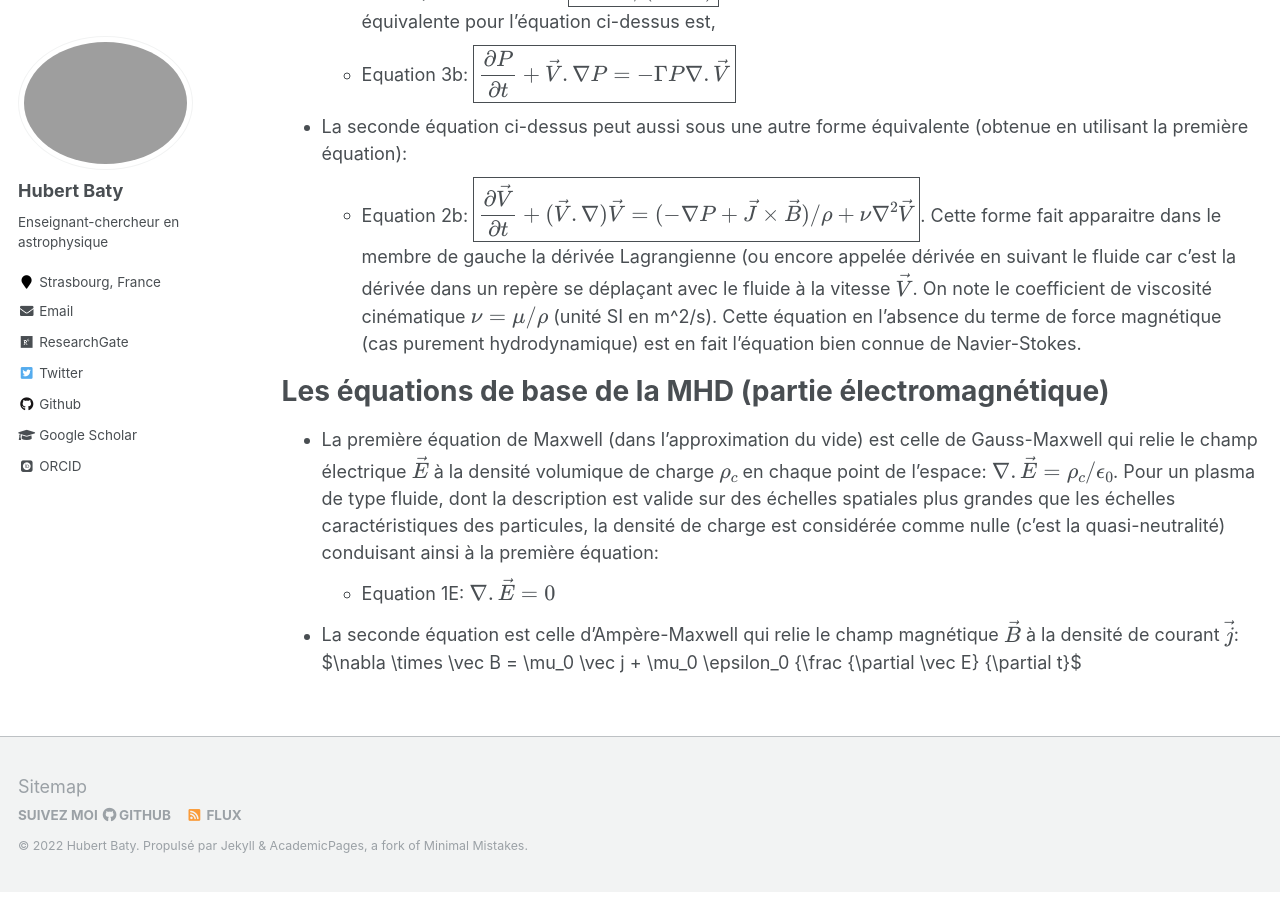
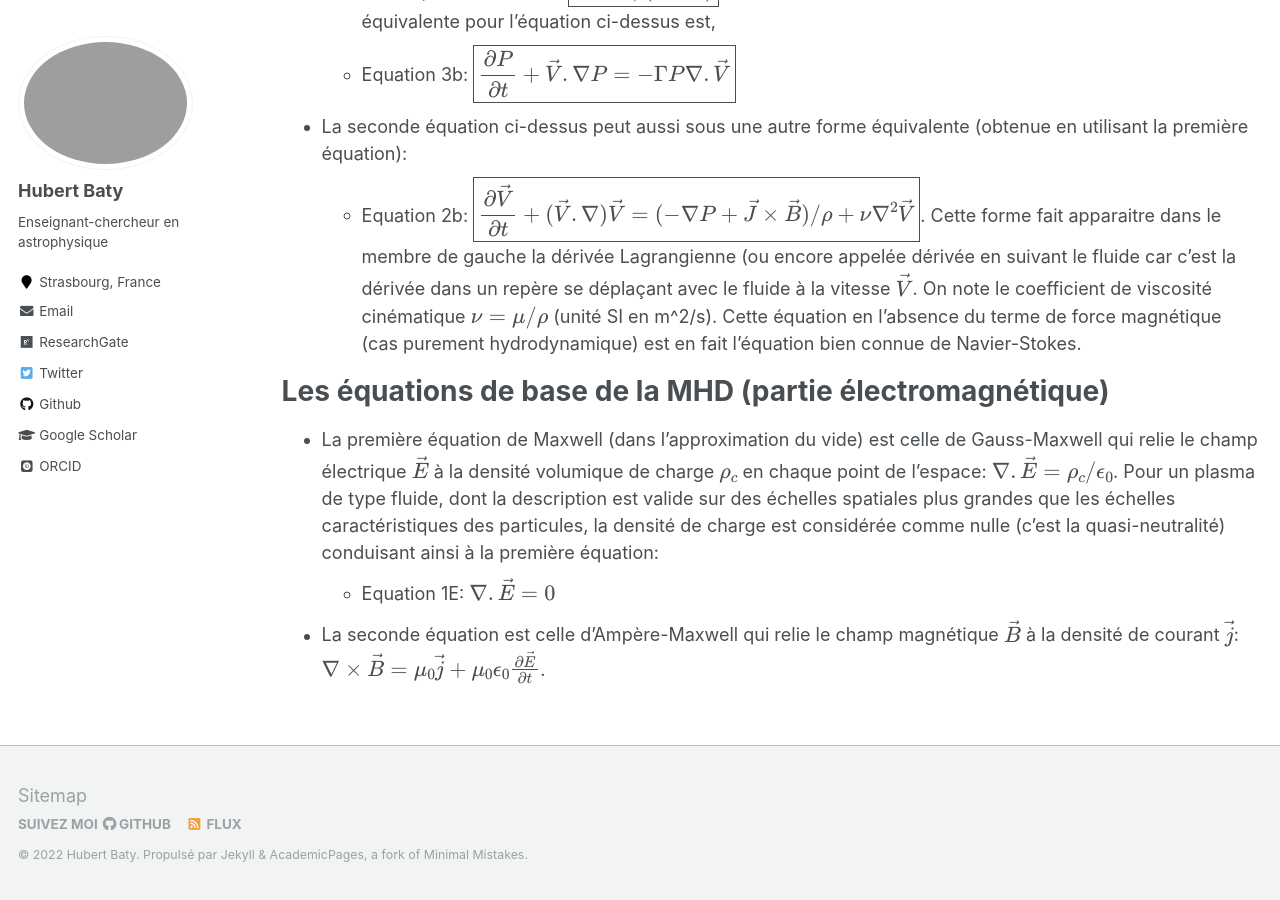
Before and after one commit to hubertbaty/hubertbaty.github.io, a Jekyll site: the page built from _pages/MHD.md, in a window 1280 px wide and 900 px high, scrolled down 1507 px. Built offline with Jekyll 4.4.1, drawn with Linux system fonts in a browser that asks for light colours; some web fonts are replaced; formulas are drawn with MathJax 3.

Commit message:
Update MHD.md

```diff
--- a/_pages/MHD.md
+++ b/_pages/MHD.md
@@ -37,4 +37,4 @@ Les équations de base de la MHD (partie électromagnétique)
 * La première équation de Maxwell (dans l'approximation du vide) est celle de Gauss-Maxwell qui relie le champ électrique $\vec E$ à la densité volumique de charge $\rho_c$ en chaque point de l'espace: $\nabla . \vec E = \rho_c/\epsilon_0$. Pour un plasma de type fluide, dont la description est valide sur des échelles spatiales plus grandes que les échelles caractéristiques des particules, la densité de charge est considérée comme nulle (c'est la quasi-neutralité) conduisant ainsi à la première équation:
   * Equation 1E: $\nabla . \vec E = 0$
 
-* La seconde équation est celle d'Ampère-Maxwell qui relie le champ magnétique $\vec B$ à la densité de courant $\vec j$: $\nabla \times \vec B = \mu_0 \vec j + \mu_0 \epsilon_0 {\frac {\partial \vec E} {\partial t}$
+* La seconde équation est celle d'Ampère-Maxwell qui relie le champ magnétique $\vec B$ à la densité de courant $\vec j$: $\nabla \times \vec B = \mu_0 \vec j + \mu_0 \epsilon_0 \frac {\partial \vec E} {\partial t}$.
```
